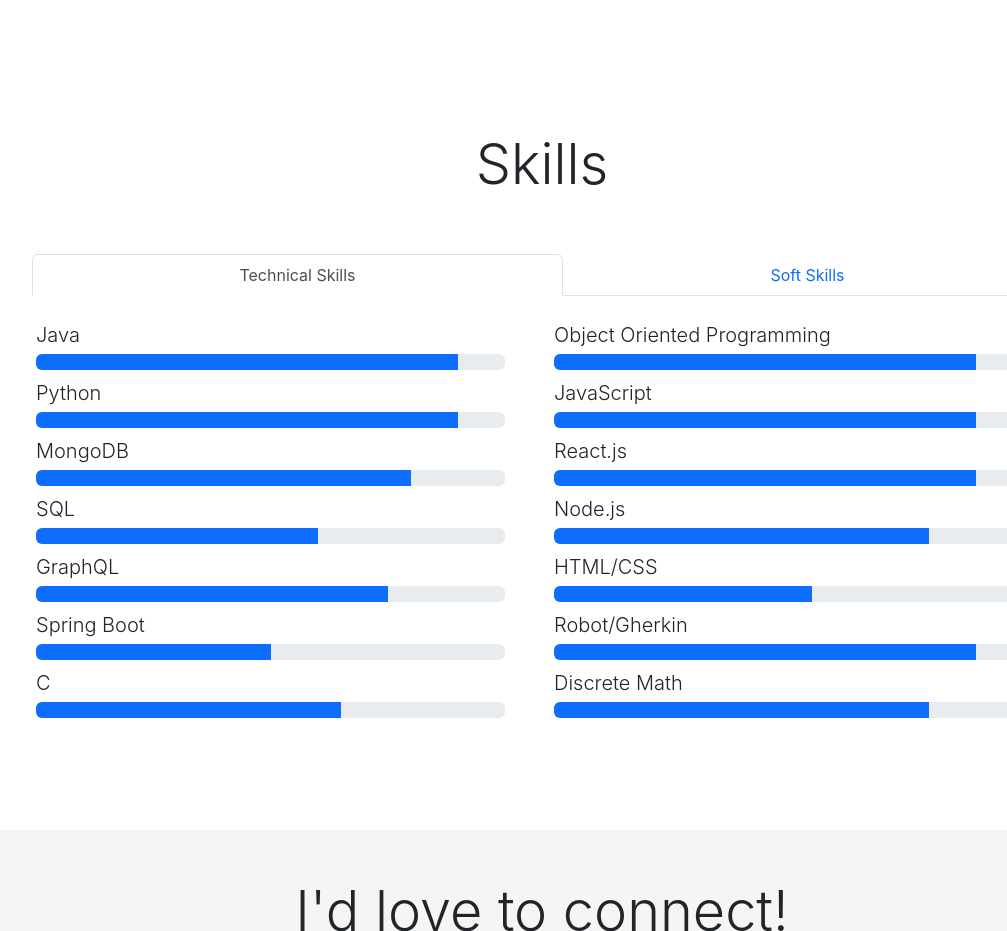
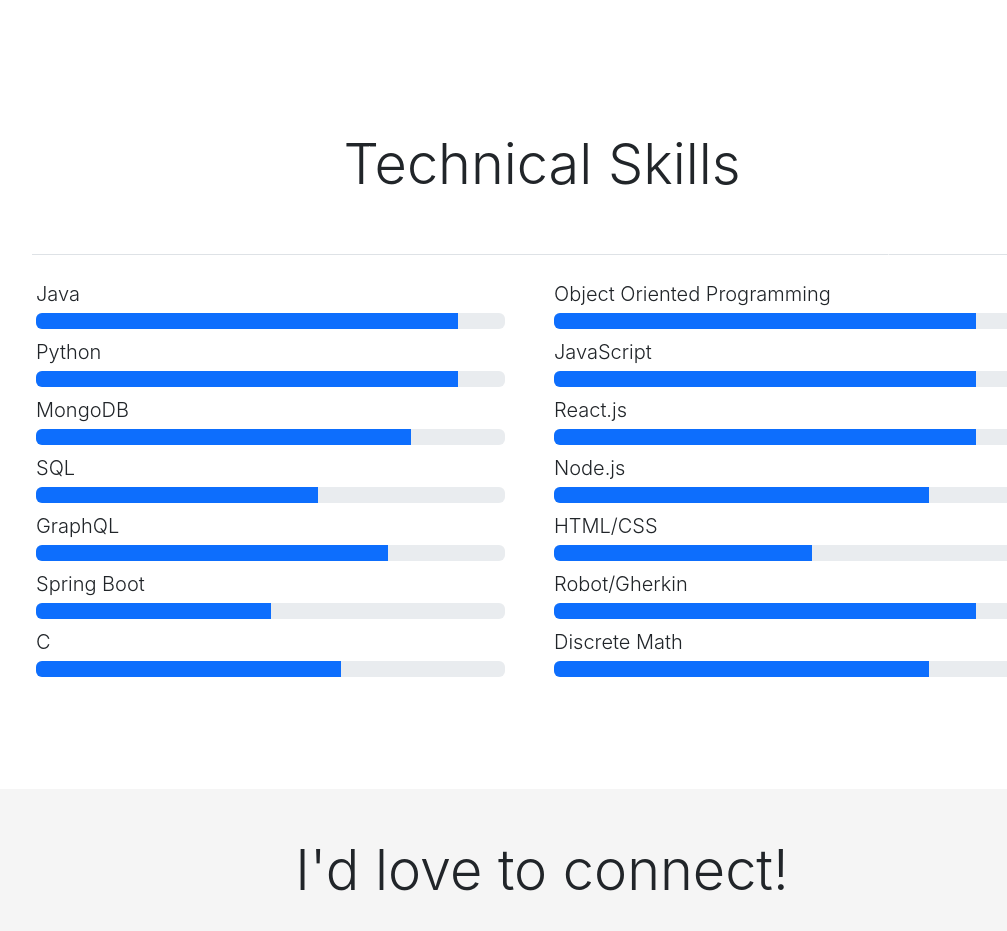
Before and after one commit to hashirshoaeb/home, a React (Create React App) app: page / in a window 1280 px wide. Shown: the part 3560-4491 px from the top of the page, without its empty margins (98-1105 px from the left). Built offline with nearby package versions, Linux system fonts and the light colour scheme; no server answers.

Commit message:
change to technical skills

```diff
--- a/src/components/home/Skills.jsx
+++ b/src/components/home/Skills.jsx
@@ -23,7 +23,7 @@ const Skills = React.forwardRef(({ heading, hardSkills, softSkills }, ref) => {
     <Jumbotron ref={skillsTabRef} fluid className="bg-white m-0" id="skills">
       <Container className="p-5 ">
         <h2 ref={skillsTabRef} className="display-4 pb-5 text-center">
-          {heading}
+          Technical Skills
         </h2>
         <Tabs
           className="skills-tabs"
@@ -34,13 +34,13 @@ const Skills = React.forwardRef(({ heading, hardSkills, softSkills }, ref) => {
           <Tab
             tabClassName="skills-tab lead"
             eventKey="hard-skills"
-            title="Technical Skills"
+            // title="Technical Skills"
           >
             <Row className="pt-3 px-1">
               <SkillsTab skills={hardSkills} isScrolled={isScrolled} />
             </Row>
           </Tab>
-          <Tab
+          {/* <Tab
             tabClassName="skills-tab lead"
             eventKey="soft-skills"
             title="Soft Skills"
@@ -48,7 +48,7 @@ const Skills = React.forwardRef(({ heading, hardSkills, softSkills }, ref) => {
             <Row className="pt-3 px-1">
               <SkillsTab skills={softSkills} isScrolled={isScrolled} />
             </Row>
-          </Tab>
+          </Tab> */}
         </Tabs>
       </Container>
     </Jumbotron>
```
